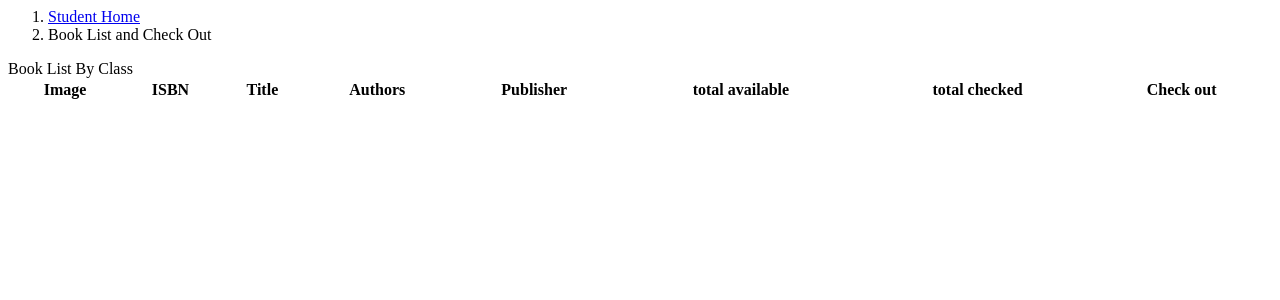
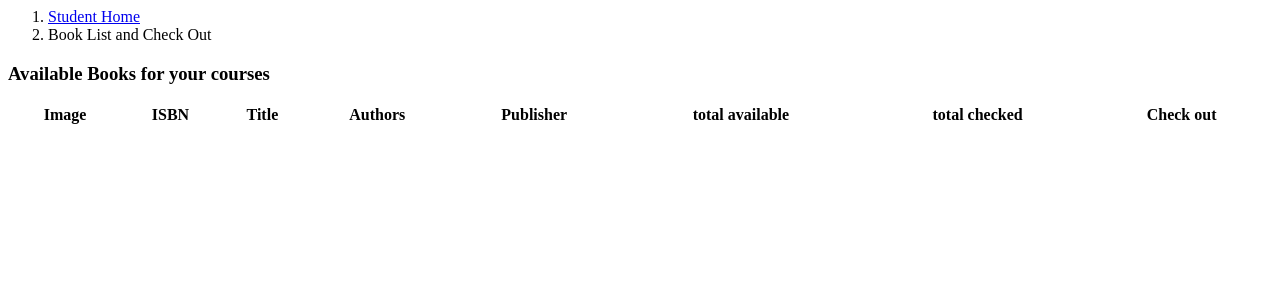
Before and after one commit to YizhiHong/CS487Project, a Node server app: template main/views/book-check.hbs in a window 1280 px wide. Shown: the top 300 px of the page. Run offline with Node 20, Linux system fonts and the light colour scheme; the template is opened without the code that fills it, so the values that code supplies are empty; some libraries are stand-ins or nearby versions.

Commit message:
更新list的样式

```diff
--- a/main/views/book-check.hbs
+++ b/main/views/book-check.hbs
@@ -5,7 +5,11 @@
             <li><a href="/student/{{sid}}">Student Home</a></li>
             <li class="active">Book List and Check Out</li>
         </ol>
-        <div class="panel-title">Book List By Class</div>
+        <div class="panel panel-success">
+            <div class="panel-heading">
+                <h3 class="panel-title">Available Books for your courses</h3>
+            </div>
+            <div class="panel-body">
                 <table id="book_table" class="table table-striped table-bordered" width="100%">
                     <thead>
                     <th>Image</th>
@@ -20,6 +24,8 @@
                     <tbody>
                     </tbody>
                 </table>
+            </div>
+        </div>
     </div>
 </div>
 <script type="text/javascript" src="https://cdn.datatables.net/1.10.13/js/jquery.dataTables.min.js"></script>
@@ -58,7 +64,10 @@
                             if(checkedBook){
                                 for (var i = 0;i<checkedBook.length;i++){
                                     if(checkedBook[i][0].ISBN === data){
-                                        return "<h5>Already checked!!</h5>"
+                                        return "<h4>Checked in</h4>" +
+                                                "<h4><lable class='label label-success'>"+checkedBook[i][0].CheckOutDate+ "</lable><h4>" +
+                                                "<h4>Due date:</h4>" +
+                                                "<h4><lable class='label label-warning'>"+ checkedBook[i][0].DueDate +"</lable><h4>"
                                     }
                                 }
                             }
@@ -81,8 +90,15 @@
                         var total = totalChecked.prev();
                         var CheckISBN = JSON.stringify({ISBN:isbn});
                         console.log(CheckISBN);
-                        var r = confirm("Please sure you need to check out ISBN: " + isbn);
-                        if (r == true) {
+                        swal({title: "Please sure you need to check out ISBN: " + isbn,
+                                    type: "warning",
+                                    showCancelButton: true,
+                                    confirmButtonText: "Yes, Check it out!",
+                                    cancelButtonText: "No!",
+                                    closeOnConfirm: false,
+                                    closeOnCancel: false},
+                                function(isConfirm){
+                                    if (isConfirm) {
                                         $.ajax({
                                             url: '/book/{{sid}}/check-out-book',
                                             dataType:'json',
@@ -96,7 +112,13 @@
                                                 $this.parent().html("<h5>Already checked!!!</h5>");
                                             }
                                         });
+                                        swal("Done!", "Your Book has been Check out.", "success");
+                                    } else {
+
+                                        swal("Cancelled", "Your cancelled to check out this book", "error");
                                     }
+                                });
+
                     })
                 }
             });
--- a/main/views/layout-login.hbs
+++ b/main/views/layout-login.hbs
@@ -29,7 +29,6 @@
                       {{/if}}
                       <li><a href="/requirement/DSD">DSD</a></li>
                       <li><a href="/requirement/RSD">RSD</a></li>
-
                   </ul>
               </div>
           </div>
@@ -38,5 +37,4 @@
   </body>
   <script type="text/javascript" src="/javascripts/bootstrap.min.js"></script>
   <script type="text/javascript"src="/javascripts/index.js"></script>
-
 </html>
```
Also changed, not shown: main/views/staff-book-list.hbs (+7 -1 lines). Lines whose indentation alone changed are shown as unchanged.
